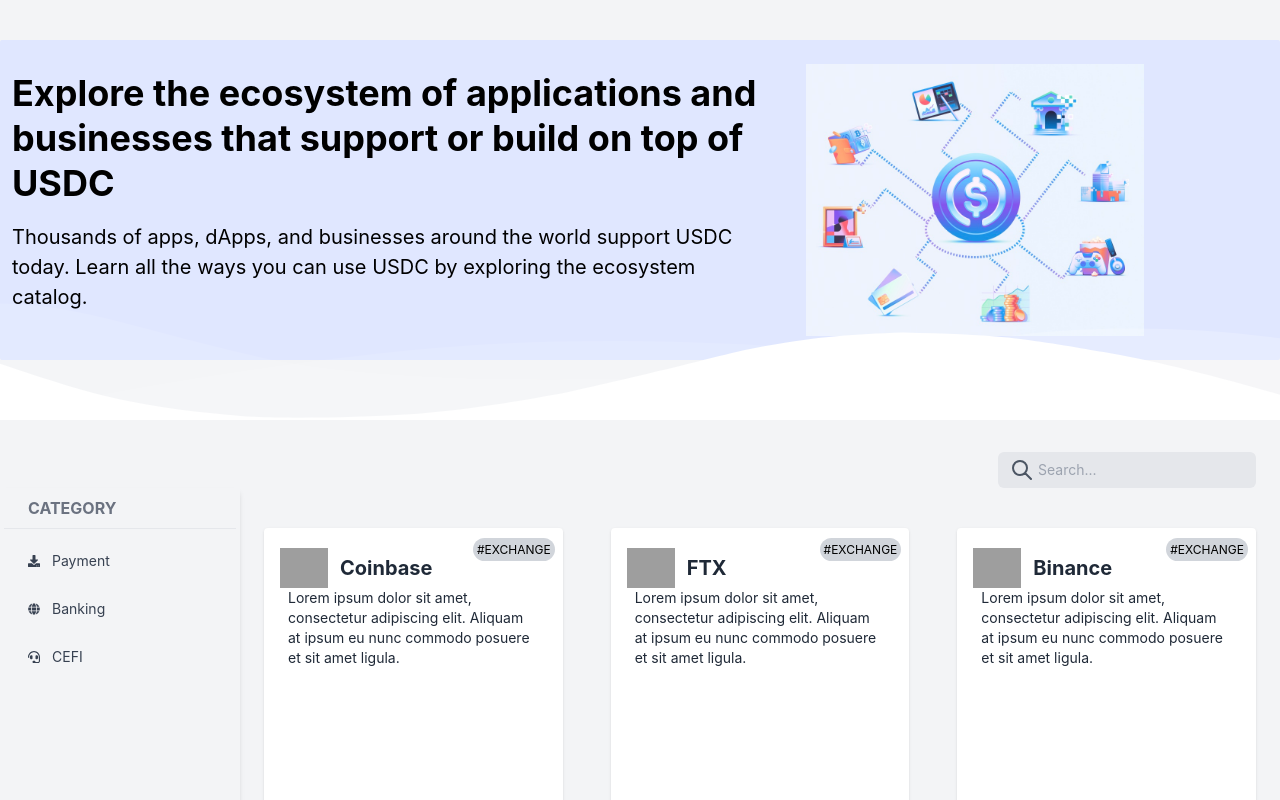
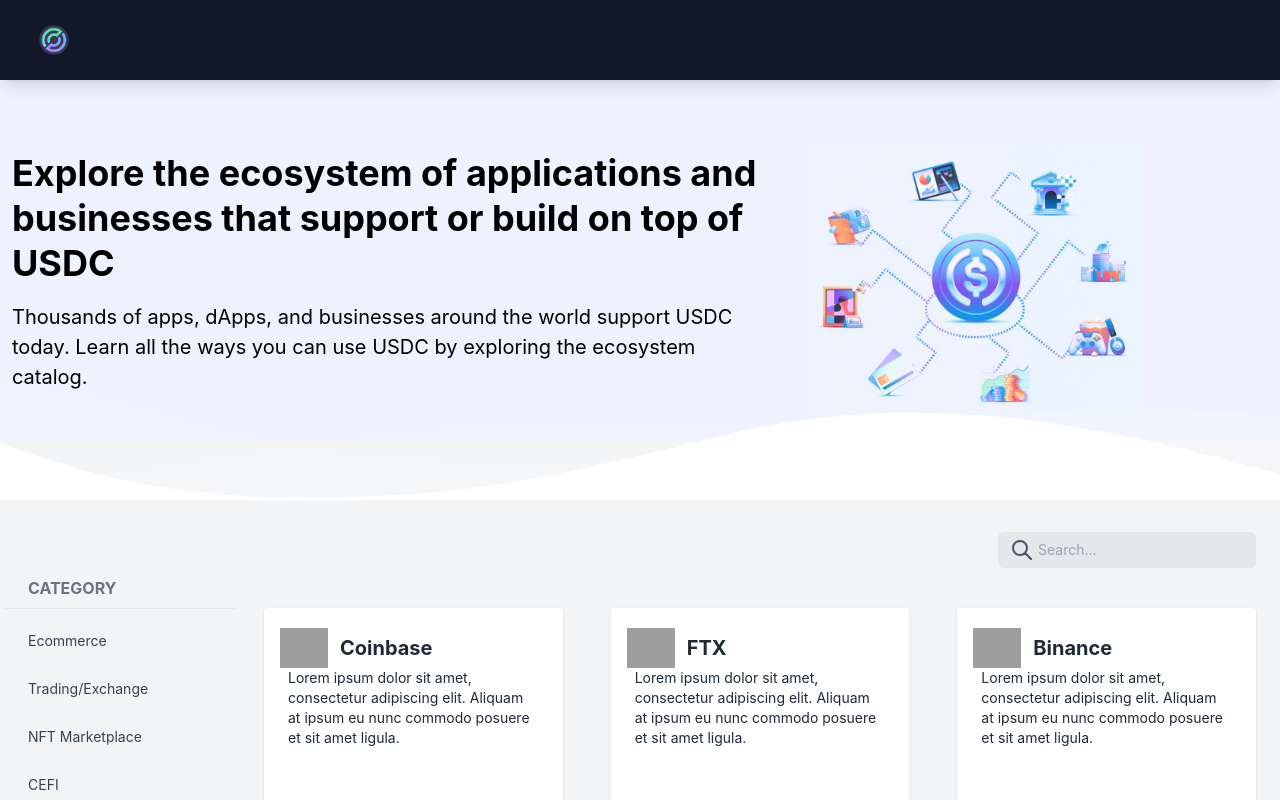
Before and after one commit to steve8circle/usdc-catalog-website, a React (Create React App) app: page /#/ in a window 1280 px wide. Shown: the top 800 px of the page. Built offline with nearby package versions, Linux system fonts and the light colour scheme; grey boxes are pictures that could not be loaded.

Commit message:
add sticky header, polish the layout

```diff
--- a/src/App.js
+++ b/src/App.js
@@ -4,9 +4,10 @@
 import UsecaseDetail from "./UsecaseDetail";
 import { HashRouter as Router, Route, Routes } from "react-router-dom";
 import { useState, useMemo } from "react";
-import Paginator from './Paginator';
-import Header from './Header.js';
-import Footer from './Footer.js';
+import Paginator from "./Paginator";
+import Header from "./Header";
+import Banner from "./Banner";
+import Footer from "./Footer";
 import Sidebar from "./Sidebar";
 
 const usecases = [
@@ -44,12 +45,12 @@
       func.apply(this, args);
     }, timeout);
   };
-}
+};
 
 function App() {
   const PageSize = 3;
   let [searchTerm, setSearchTerm] = useState("");
-  let [filteredUsecases, setFilteredUsecases] = useState(usecases)
+  let [filteredUsecases, setFilteredUsecases] = useState(usecases);
   const [currentPage, setCurrentPage] = useState(1);
   const [category, setCategory] = useState(null);
 
@@ -60,37 +61,45 @@
 
   const search = (term) => {
     setSearchTerm(term);
-    if (term == '') {
+    if (term == "") {
       setFilteredUsecases(usecases);
       setCurrentPage(1);
       return;
     }
     console.log("search " + term);
     term = term.toLowerCase();
-    let filtered = usecases.filter(uc => {
-      return uc.name.toLowerCase().indexOf(term) >= 0
-        || uc.description.toLowerCase().indexOf(term) >= 0;
-    })
+    let filtered = usecases.filter((uc) => {
+      return (
+        uc.name.toLowerCase().indexOf(term) >= 0 ||
+        uc.description.toLowerCase().indexOf(term) >= 0
+      );
+    });
     setFilteredUsecases(filtered);
     setCurrentPage(1);
-  }
+  };
   const debouncedSearchTermChanged = debounce(search);
 
   return (
     <div className="App bg-gray-100">
       <Header />
+
       <Router basename="/">
         <Routes>
           <Route
             path="/"
             element={
+              <>
+                <Banner />
                 <section class="border-b py-8">
                   <div class="container mx-auto flex justify-end pr-6">
-                  <SearchInput searchTermChanged={debouncedSearchTermChanged}/>
+                    <SearchInput
+                      searchTermChanged={debouncedSearchTermChanged}
+                    />
                   </div>
                   <div class="container mx-auto flex flex-row">
                     <div class="basis-auto grow-0 shrink-0">
-                    <Sidebar onSelectionChange={setCategory}/></div>
+                      <Sidebar onSelectionChange={setCategory} />
+                    </div>
                     <div>
                       <div class="container mx-auto grid grid-row grid-cols-3 pt-4 pb-12">
                         {currentPageUsecases.map((usecase) => (
@@ -108,12 +117,13 @@
                           totalSize={filteredUsecases.length}
                           pageSize={PageSize}
                           currentPage={currentPage}
-                    onPageChange={page => setCurrentPage(page)}
+                          onPageChange={(page) => setCurrentPage(page)}
                         />
                       </div>
                     </div>
                   </div>
                 </section>
+              </>
             }
           />
           <Route
--- /dev/null
+++ b/src/Banner.js
@@ -0,0 +1,59 @@
+import React from 'react'
+import USDCLogo from './usdc.jpg'
+
+export default function Banner() {
+  return (
+    <>
+      <div class="bg-indigo-50 pt-10">
+        <div class="container rounded-sm px-3 mx-auto flex flex-wrap flex-col md:flex-row items-center">
+          <div class="flex flex-col w-full md:w-3/5 justify-center items-start text-center md:text-left">
+            <h1 class="my-4 text-4xl font-bold leading-tight">
+              Explore the ecosystem of applications and businesses that support
+              or build on top of USDC
+            </h1>
+            <p class="leading-normal text-xl mb-8">
+              Thousands of apps, dApps, and businesses around the world support USDC today.
+              Learn all the ways you can use USDC by exploring the ecosystem catalog.
+            </p>
+          </div>
+
+          <div class="w-full md:w-2/5 py-6 px-10 text-center">
+            <img class="w-full md:w-4/5 z-50" src={USDCLogo} />
+          </div>
+        </div>
+      </div>
+      <div class="-mt-12 lg:-mt-24">
+        <svg viewBox="0 0 1428 174" version="1.1">
+          <g stroke="none" strokeWidth="1" fill="none" fillRule="evenodd">
+            <g
+              transform="translate(-2.000000, 44.000000)"
+              fill="#FFFFFF"
+              fillRule="nonzero"
+            >
+              <path
+                d="M0,0 C90.7283404,0.927527913 147.912752,27.187927 291.910178,59.9119003 C387.908462,81.7278826 543.605069,89.334785 759,82.7326078 C469.336065,156.254352 216.336065,153.6679 0,74.9732496"
+                opacity="0.100000001"
+              ></path>
+              <path
+                d="M100,104.708498 C277.413333,72.2345949 426.147877,52.5246657 546.203633,45.5787101 C666.259389,38.6327546 810.524845,41.7979068 979,55.0741668 C931.069965,56.122511 810.303266,74.8455141 616.699903,111.243176 C423.096539,147.640838 250.863238,145.462612 100,104.708498 Z"
+                opacity="0.100000001"
+              ></path>
+              <path
+                d="M1046,51.6521276 C1130.83045,29.328812 1279.08318,17.607883 1439,40.1656806 L1439,120 C1271.17211,77.9435312 1140.17211,55.1609071 1046,51.6521276 Z"
+                id="Path-4"
+                opacity="0.200000003"
+              ></path>
+            </g>
+            <g
+              transform="translate(-4.000000, 76.000000)"
+              fill="#FFFFFF"
+              fillRule="nonzero"
+            >
+              <path d="M0.457,34.035 C57.086,53.198 98.208,65.809 123.822,71.865 C181.454,85.495 234.295,90.29 272.033,93.459 C311.355,96.759 396.635,95.801 461.025,91.663 C486.76,90.01 518.727,86.372 556.926,80.752 C595.747,74.596 622.372,70.008 636.799,66.991 C663.913,61.324 712.501,49.503 727.605,46.128 C780.47,34.317 818.839,22.532 856.324,15.904 C922.689,4.169 955.676,2.522 1011.185,0.432 C1060.705,1.477 1097.39,3.129 1121.236,5.387 C1161.703,9.219 1208.621,17.821 1235.4,22.304 C1285.855,30.748 1354.351,47.432 1440.886,72.354 L1441.191,104.352 L1.121,104.031 L0.457,34.035 Z"></path>
+            </g>
+          </g>
+        </svg>
+      </div>
+    </>
+  )
+}
--- a/src/Header.js
+++ b/src/Header.js
@@ -1,59 +1,73 @@
 import React from "react";
-import USDCLogo from "./usdc.jpg";
+import CircleLogo from './circle_logo_dark.png';
 
 export default function Header() {
   return (
-    <>
-      <div class="pt-10 ">
-        <div class="container rounded-sm px-3 mx-auto bg-indigo-100 flex flex-wrap flex-col md:flex-row items-center">
-          <div class="flex flex-col w-full md:w-3/5 justify-center items-start text-center md:text-left">
-            <h1 class="my-4 text-4xl font-bold leading-tight">
-              Explore the ecosystem of applications and businesses that support
-              or build on top of USDC
-            </h1>
-            <p class="leading-normal text-xl mb-8">
-              Thousands of apps, dApps, and businesses around the world support USDC today.
-              Learn all the ways you can use USDC by exploring the ecosystem catalog.
-            </p>
-          </div>
-
-          <div class="w-full md:w-2/5 py-6 px-10 text-center">
-            <img class="w-full md:w-4/5 z-50" src={USDCLogo} />
-          </div>
+    <nav class="fixed sticky top-0 z-10 w-full flex flex-wrap items-center justify-between py-3 bg-gray-900 text-gray-200 shadow-lg navbar navbar-expand-lg navbar-light">
+      <div class="container-fluid w-full flex flex-wrap items-center justify-between px-6">
+        <a class="navbar-toggler text-gray-200 border-0 hover:shadow-none hover:no-underline py-2 px-2.5 bg-transparent focus:outline-none focus:ring-0 focus:shadow-none focus:no-underline"
+          href="https://www.circle.com"
+        >
+          <img class="h-10, w-10" src={CircleLogo}/>
+        </a>
+        <div class="collapse navbar-collapse flex-grow items-center text-sm font-bold uppercase">
+          <ul class="navbar-nav flex flex-row gap-4 pl-8 list-style-none mr-auto">
+            <li class="nav-item p-2">
+              <a class="nav-link" href="https://www.circle.com/">
+                Products
+              </a>
+            </li>
+            <li class="nav-item p-2">
+              <a
+                class="nav-link hover:opacity-80 focus:opacity-80 p-0"
+                href="https://www.circle.com/"
+              >
+                Solutions
+              </a>
+            </li>
+            <li class="nav-item p-2">
+              <a
+                class="nav-link hover:opacity-80 focus:opacity-80 p-0"
+                href="https://www.circle.com/"
+              >
+                USDC
+              </a>
+            </li>
+            <li class="nav-item p-2">
+              <a
+                class="nav-link hover:opacity-80 focus:opacity-80 p-0"
+                href="https://www.circle.com/en/pricing"
+              >
+                Pricing
+              </a>
+            </li>
+            <li class="nav-item p-2">
+              <a
+                class="nav-link hover:opacity-80 focus:opacity-80 p-0"
+                href="https://www.circle.com/"
+              >
+                Developers
+              </a>
+            </li>
+            <li class="nav-item p-2">
+              <a
+                class="nav-link hover:opacity-80 focus:opacity-80 p-0"
+                href="https://www.circle.com/"
+              >
+                Insights
+              </a>
+            </li>
+            <li class="nav-item p-2">
+              <a
+                class="nav-link hover:opacity-80 focus:opacity-80 p-0"
+                href="https://www.circle.com/"
+              >
+                Company
+              </a>
+            </li>
+          </ul>
         </div>
       </div>
-      <div class="relative -mt-12 lg:-mt-24">
-        <svg viewBox="0 0 1428 174" version="1.1">
-          <g stroke="none" strokeWidth="1" fill="none" fillRule="evenodd">
-            <g
-              transform="translate(-2.000000, 44.000000)"
-              fill="#FFFFFF"
-              fillRule="nonzero"
-            >
-              <path
-                d="M0,0 C90.7283404,0.927527913 147.912752,27.187927 291.910178,59.9119003 C387.908462,81.7278826 543.605069,89.334785 759,82.7326078 C469.336065,156.254352 216.336065,153.6679 0,74.9732496"
-                opacity="0.100000001"
-              ></path>
-              <path
-                d="M100,104.708498 C277.413333,72.2345949 426.147877,52.5246657 546.203633,45.5787101 C666.259389,38.6327546 810.524845,41.7979068 979,55.0741668 C931.069965,56.122511 810.303266,74.8455141 616.699903,111.243176 C423.096539,147.640838 250.863238,145.462612 100,104.708498 Z"
-                opacity="0.100000001"
-              ></path>
-              <path
-                d="M1046,51.6521276 C1130.83045,29.328812 1279.08318,17.607883 1439,40.1656806 L1439,120 C1271.17211,77.9435312 1140.17211,55.1609071 1046,51.6521276 Z"
-                id="Path-4"
-                opacity="0.200000003"
-              ></path>
-            </g>
-            <g
-              transform="translate(-4.000000, 76.000000)"
-              fill="#FFFFFF"
-              fillRule="nonzero"
-            >
-              <path d="M0.457,34.035 C57.086,53.198 98.208,65.809 123.822,71.865 C181.454,85.495 234.295,90.29 272.033,93.459 C311.355,96.759 396.635,95.801 461.025,91.663 C486.76,90.01 518.727,86.372 556.926,80.752 C595.747,74.596 622.372,70.008 636.799,66.991 C663.913,61.324 712.501,49.503 727.605,46.128 C780.47,34.317 818.839,22.532 856.324,15.904 C922.689,4.169 955.676,2.522 1011.185,0.432 C1060.705,1.477 1097.39,3.129 1121.236,5.387 C1161.703,9.219 1208.621,17.821 1235.4,22.304 C1285.855,30.748 1354.351,47.432 1440.886,72.354 L1441.191,104.352 L1.121,104.031 L0.457,34.035 Z"></path>
-            </g>
-          </g>
-        </svg>
-      </div>
-    </>
+    </nav>
   );
 }
--- a/src/SearchInput.js
+++ b/src/SearchInput.js
@@ -9,7 +9,7 @@
 
   return (
     <div class="flex justify-end">
-      <div class="relative  text-gray-600 focus-within:text-gray-400">
+      <div class="relative text-gray-600 focus-within:text-gray-400">
         <span class="absolute inset-y-0 left-0 flex items-center pl-2">
             <div type="submit" class="p-1 focus:outline-none focus:shadow-outline">
             <svg fill="none" stroke="currentColor" strokeLinecap="round"
--- a/src/Sidebar.js
+++ b/src/Sidebar.js
@@ -1,84 +1,31 @@
 import React from "react";
 
 //TODO, set all and selected categories as props
+
+const categories = [
+  "Ecommerce", "Trading/Exchange", "NFT Marketplace", "CEFI", "DEFI", "Investing/Yield", "Borrow/Lend", "Wallet"
+]
+
 export default function Sidebar({category, onSelectionChange}) {
   return (
-    <div class="w-60 h-full shadow-md bg-gray-100 px-1">
+    <div class="w-60 h-full bg-gray-100 px-1">
           <div class="text-left font-bold text-bold uppercase text-gray-500 ml-4 p-2">Category</div>
       <hr class="mb-2"/>
       <ul class="relative">
-        <li class="relative" onClick={()=>onSelectionChange('Payment')}>
+        {
+          categories.map((cat) => (
+            <li class="relative" onClick={()=>onSelectionChange(cat)}>
               <span
-            class="flex items-center text-sm py-4 px-6 h-12 overflow-hidden text-gray-700 text-ellipsis whitespace-nowrap rounded hover:text-gray-900 hover:bg-gray-100 transition duration-300 ease-in-out"
+                class="flex items-center text-sm py-4 px-6 h-12 overflow-hidden text-gray-700 text-ellipsis whitespace-nowrap rounded hover:text-gray-900 hover:bg-gray-100 hover:cursor-pointer transition duration-300 ease-in-out"
                 href="#!"
                 data-mdb-ripple="true"
                 data-mdb-ripple-color="dark"
               >
-            <svg
-              aria-hidden="true"
-              focusable="false"
-              data-prefix="fas"
-              class="w-3 h-3 mr-3"
-              role="img"
-              xmlns="http://www.w3.org/2000/svg"
-              viewBox="0 0 512 512"
-            >
-              <path
-                fill="currentColor"
-                d="M216 0h80c13.3 0 24 10.7 24 24v168h87.7c17.8 0 26.7 21.5 14.1 34.1L269.7 378.3c-7.5 7.5-19.8 7.5-27.3 0L90.1 226.1c-12.6-12.6-3.7-34.1 14.1-34.1H192V24c0-13.3 10.7-24 24-24zm296 376v112c0 13.3-10.7 24-24 24H24c-13.3 0-24-10.7-24-24V376c0-13.3 10.7-24 24-24h146.7l49 49c20.1 20.1 52.5 20.1 72.6 0l49-49H488c13.3 0 24 10.7 24 24zm-124 88c0-11-9-20-20-20s-20 9-20 20 9 20 20 20 20-9 20-20zm64 0c0-11-9-20-20-20s-20 9-20 20 9 20 20 20 20-9 20-20z"
-              ></path>
-            </svg>
-            <span>Payment</span>
+                {cat}
               </span>
             </li>
-        <li class="relative" onClick={()=>onSelectionChange('Banking')}>
-          <span
-            class="flex items-center text-sm py-4 px-6 h-12 overflow-hidden text-gray-700 text-ellipsis whitespace-nowrap rounded hover:text-gray-900 hover:bg-gray-100 transition duration-300 ease-in-out"
-            href="#!"
-            data-mdb-ripple="true"
-            data-mdb-ripple-color="dark"
-          >
-            <svg
-              aria-hidden="true"
-              focusable="false"
-              data-prefix="fas"
-              class="w-3 h-3 mr-3"
-              role="img"
-              xmlns="http://www.w3.org/2000/svg"
-              viewBox="0 0 496 512"
-            >
-              <path
-                fill="currentColor"
-                d="M336.5 160C322 70.7 287.8 8 248 8s-74 62.7-88.5 152h177zM152 256c0 22.2 1.2 43.5 3.3 64h185.3c2.1-20.5 3.3-41.8 3.3-64s-1.2-43.5-3.3-64H155.3c-2.1 20.5-3.3 41.8-3.3 64zm324.7-96c-28.6-67.9-86.5-120.4-158-141.6 24.4 33.8 41.2 84.7 50 141.6h108zM177.2 18.4C105.8 39.6 47.8 92.1 19.3 160h108c8.7-56.9 25.5-107.8 49.9-141.6zM487.4 192H372.7c2.1 21 3.3 42.5 3.3 64s-1.2 43-3.3 64h114.6c5.5-20.5 8.6-41.8 8.6-64s-3.1-43.5-8.5-64zM120 256c0-21.5 1.2-43 3.3-64H8.6C3.2 212.5 0 233.8 0 256s3.2 43.5 8.6 64h114.6c-2-21-3.2-42.5-3.2-64zm39.5 96c14.5 89.3 48.7 152 88.5 152s74-62.7 88.5-152h-177zm159.3 141.6c71.4-21.2 129.4-73.7 158-141.6h-108c-8.8 56.9-25.6 107.8-50 141.6zM19.3 352c28.6 67.9 86.5 120.4 158 141.6-24.4-33.8-41.2-84.7-50-141.6h-108z"
-              ></path>
-            </svg>
-            <span>Banking</span>
-          </span>
-        </li>
-        <li class="relative" onClick={()=>onSelectionChange('CEFI')}>
-          <span
-            class="flex items-center text-sm py-4 px-6 h-12 overflow-hidden text-gray-700 text-ellipsis whitespace-nowrap rounded hover:text-gray-900 hover:bg-gray-100 transition duration-300 ease-in-out"
-            href="#!"
-            data-mdb-ripple="true"
-            data-mdb-ripple-color="dark"
-          >
-            <svg
-              aria-hidden="true"
-              focusable="false"
-              data-prefix="fas"
-              class="w-3 h-3 mr-3"
-              role="img"
-              xmlns="http://www.w3.org/2000/svg"
-              viewBox="0 0 512 512"
-            >
-              <path
-                fill="currentColor"
-                d="M192 208c0-17.67-14.33-32-32-32h-16c-35.35 0-64 28.65-64 64v48c0 35.35 28.65 64 64 64h16c17.67 0 32-14.33 32-32V208zm176 144c35.35 0 64-28.65 64-64v-48c0-35.35-28.65-64-64-64h-16c-17.67 0-32 14.33-32 32v112c0 17.67 14.33 32 32 32h16zM256 0C113.18 0 4.58 118.83 0 256v16c0 8.84 7.16 16 16 16h16c8.84 0 16-7.16 16-16v-16c0-114.69 93.31-208 208-208s208 93.31 208 208h-.12c.08 2.43.12 165.72.12 165.72 0 23.35-18.93 42.28-42.28 42.28H320c0-26.51-21.49-48-48-48h-32c-26.51 0-48 21.49-48 48s21.49 48 48 48h181.72c49.86 0 90.28-40.42 90.28-90.28V256C507.42 118.83 398.82 0 256 0z"
-              ></path>
-            </svg>
-            <span>CEFI</span>
-          </span>
-        </li>
+          ))
+        }
       </ul>
     </div>
   );
--- a/src/UsecaseCard.js
+++ b/src/UsecaseCard.js
@@ -5,7 +5,7 @@
 export default function UsecaseCard({ name, description, tags }) {
   return (
     <div class="w-full h-96 p-6 flex flex-col">
-      <div class="flex-1 bg-white rounded-t rounded-b-none overflow-hidden shadow relative">
+      <div class="flex-1 bg-white rounded-t rounded-b-none overflow-hidden shadow">
         <Link
           to={`/detail/${name}`}
           class="flex flex-wrap no-underline hover:no-underline mt-5"
```
Also changed, not shown: src/circle_logo_dark.png (added). Lines whose indentation alone changed are shown as unchanged.
